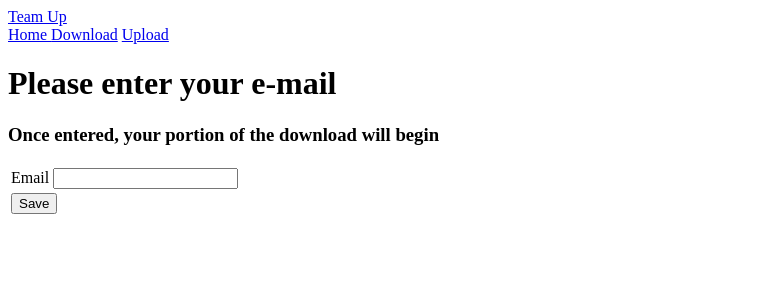
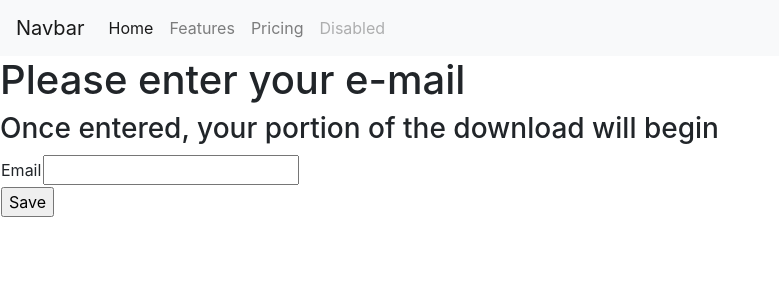
Before and after one commit to juliamoses/teamup-server, a Node server app: page / in a window 1280 px wide. Shown: the top 300 px of the page, without its empty margins (0-779 px from the left). Run offline with Node 20, Linux system fonts and the light colour scheme; some libraries are stand-ins or nearby versions.

Commit message:
bootstrap added

```diff
--- a/public/styles/files_form.css
+++ b/public/styles/files_form.css
@@ -1,13 +1,18 @@
+/*
 
-/*
 body {
   margin: 0;
   font-family: 'Raleway', sans-serif;
   font-size:20px;
   padding:50px;"
-}
-*/
+  background-color: blue;
+}*/
+
 
 h1.title {
 
 }
+
+nav.navbar {
+	background-color: #4287f5;
+}
--- a/server.js
+++ b/server.js
@@ -4,7 +4,6 @@ const PORT = process.env.PORT || 8080;
 const rootPath = require("electron-root-path").rootPath;
 
 app.use(express.static('public'))
-
 app.use(express.static('static'))
 app.use(express.json());
 app.use(express.urlencoded({extended: false}));
--- a/views/files_form.ejs
+++ b/views/files_form.ejs
@@ -2,20 +2,29 @@
 
 <body>
 
-  <nav class="navbar navbar-expand-lg navbar-light bg-light">
-    <a class="navbar-brand" href="#">Team Up</a>
-    <!-- <button class="navbar-toggler" type="button" data-toggle="collapse" data-target="#navbarNavAltMarkup" aria-controls="navbarNavAltMarkup" aria-expanded="false" aria-label="Toggle navigation">
-      <span class="navbar-toggler-icon"></span>
-    </button> -->
+<nav class="navbar navbar-expand-lg navbar-light bg-light">
+  <a class="navbar-brand" href="#">Navbar</a>
+  <button class="navbar-toggler" type="button" data-toggle="collapse" data-target="#navbarNav" aria-controls="navbarNav" aria-expanded="false" aria-label="Toggle navigation">
+    <span class="navbar-toggler-icon"></span>
+  </button>
+  <div class="collapse navbar-collapse" id="navbarNav">
+    <ul class="navbar-nav">
+      <li class="nav-item active">
+        <a class="nav-link" href="#">Home <span class="sr-only">(current)</span></a>
+      </li>
+      <li class="nav-item">
+        <a class="nav-link" href="#">Features</a>
+      </li>
+      <li class="nav-item">
+        <a class="nav-link" href="#">Pricing</a>
+      </li>
+      <li class="nav-item">
+        <a class="nav-link disabled" href="#" tabindex="-1" aria-disabled="true">Disabled</a>
+      </li>
+    </ul>
+  </div>
+</nav>
 
-    <div class="collapse navbar-collapse" id="navbarNavAltMarkup">
-      <div class="navbar-nav">
-        <a class="nav-item nav-link active" href="#">Home <span class="sr-only"></span></a>
-        <a class="nav-item nav-link" href="#">Download</a>
-        <a class="nav-item nav-link" href="#">Upload</a>
-      </div>
-    </div>
-  </nav>
 
   <h1 class="title"> Please enter your e-mail </h1>
   <h3> Once entered, your portion of the download will begin</h3>
--- a/views/partials/_header.ejs
+++ b/views/partials/_header.ejs
@@ -4,7 +4,9 @@
 	<meta charset="utf-8">
 	<meta name="viewport" content="width=device-width, initial-scale=1, shrink-to-fit=no">
 
-<!-- 	<link href="https://fonts.googleapis.com/css?family=DM+Serif+Display&display=swap" rel="stylesheet">
-	<link rel="stylesheet" type="text/css" href="/styles/files_form.css"> -->
+	<!-- <link href="https://fonts.googleapis.com/css?family=DM+Serif+Display&display=swap" rel="stylesheet"> -->
+	<link rel="stylesheet" type="text/css" href="/styles/files_form.css">
+
+    <link rel="stylesheet" href="https://stackpath.bootstrapcdn.com/bootstrap/4.3.1/css/bootstrap.min.css" integrity="sha384-ggOyR0iXCbMQv3Xipma34MD+dH/1fQ784/j6cY/iJTQUOhcWr7x9JvoRxT2MZw1T" crossorigin="anonymous">
 </head>
 </html>
```
